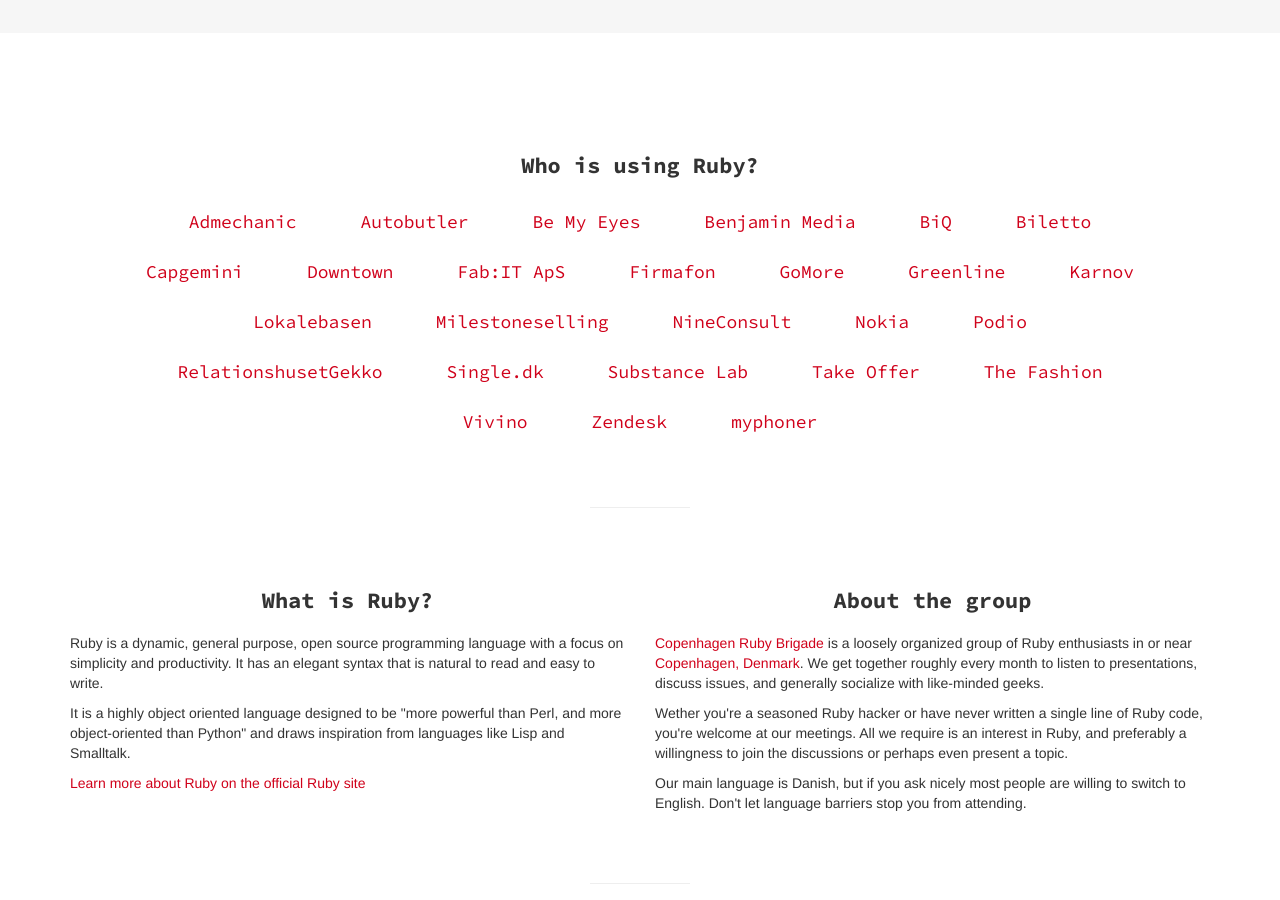
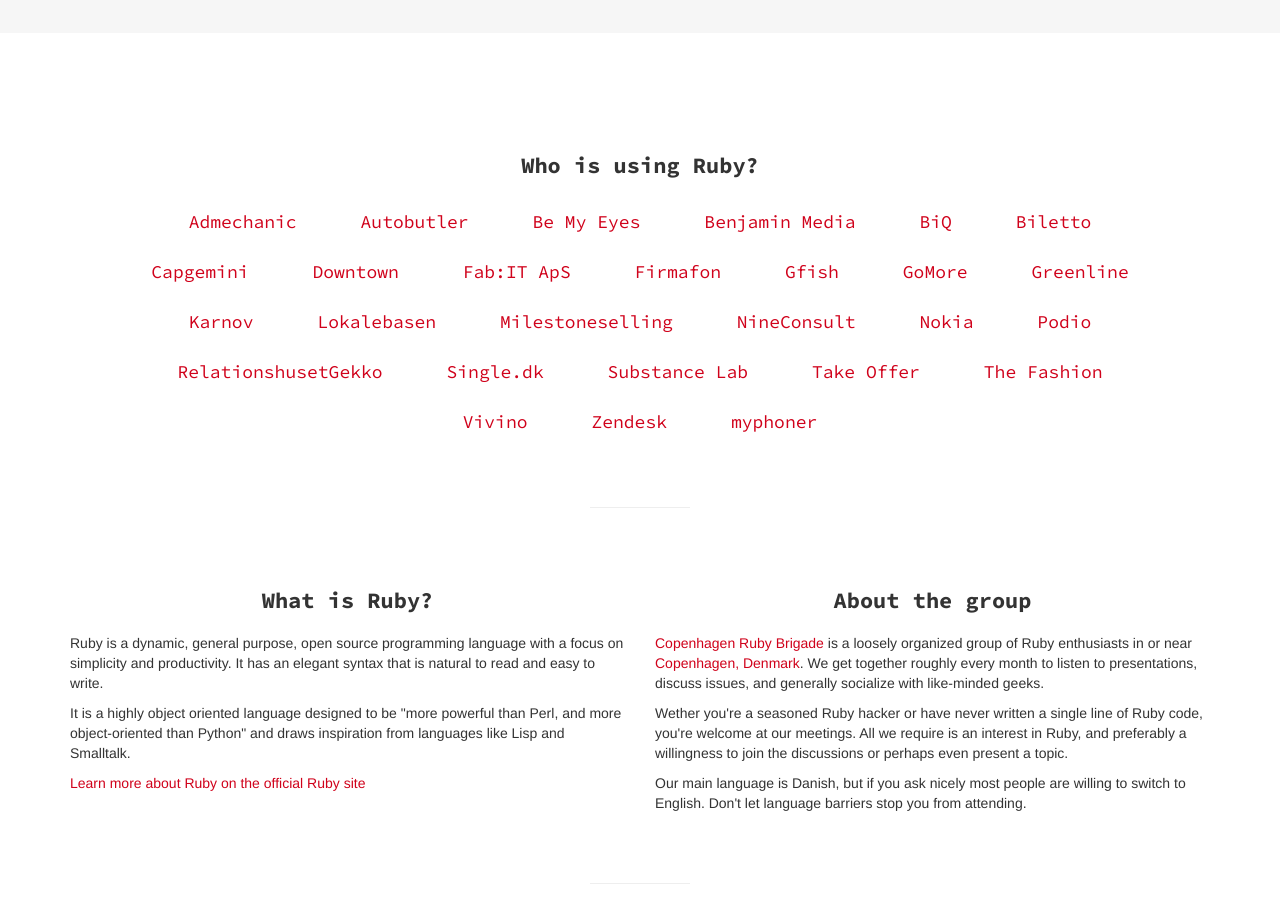
Before and after one commit to copenhagenrb/copenhagenrb.github.io, a Jekyll site: the page built from index.html, in a window 1280 px wide and 900 px high, scrolled down 860 px. Built offline with Jekyll 4.4.1, drawn with Linux system fonts in a browser that asks for light colours; comment, search, counter and statistics services are not loaded.

Commit message:
Adding Gfish to companies

```diff
--- a/_config.yml
+++ b/_config.yml
@@ -36,6 +36,8 @@
   url: http://fab-it.dk/
 - name: Firmafon
   url: http://www.firmafon.dk
+- name: Gfish
+  url: http://gfish.com
 - name: GoMore
   url: http://www.gomore.dk
 - name: Greenline
```
